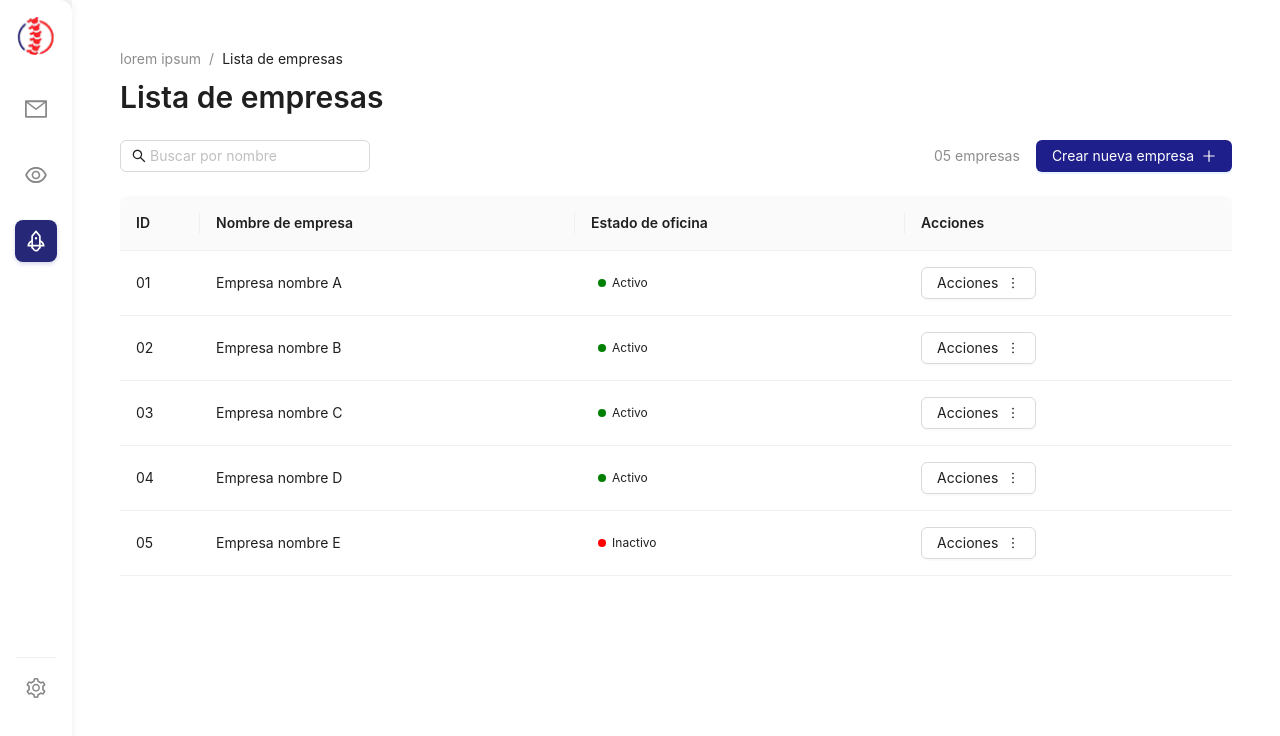
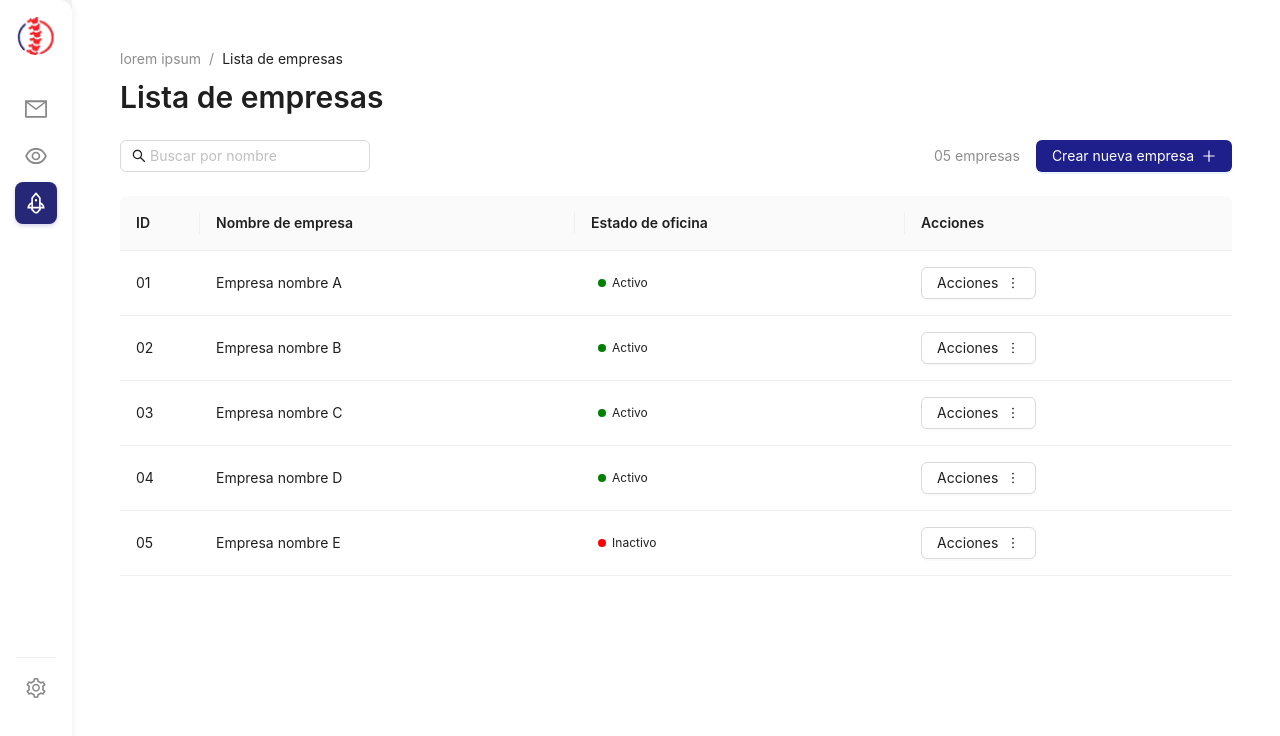
Before and after one commit to felipeallen20/Prueba-7am, a Next.js app: page /dashboard in a window 1280 px wide. Shown: the top 736 px of the page. Built offline with nearby package versions, Linux system fonts and the light colour scheme.

Commit message:
style(app/layout): Icon gap in menu updated

```diff
--- a/src/app/layout.tsx
+++ b/src/app/layout.tsx
@@ -81,7 +81,7 @@ export default function RootLayout({
               <div style={{
                 display: 'flex',
                 flexDirection: 'column',
-                gap: 24,
+                gap: 5,
                 alignItems: 'center'
               }}>
                 {menuItems.map((item) => (
```
